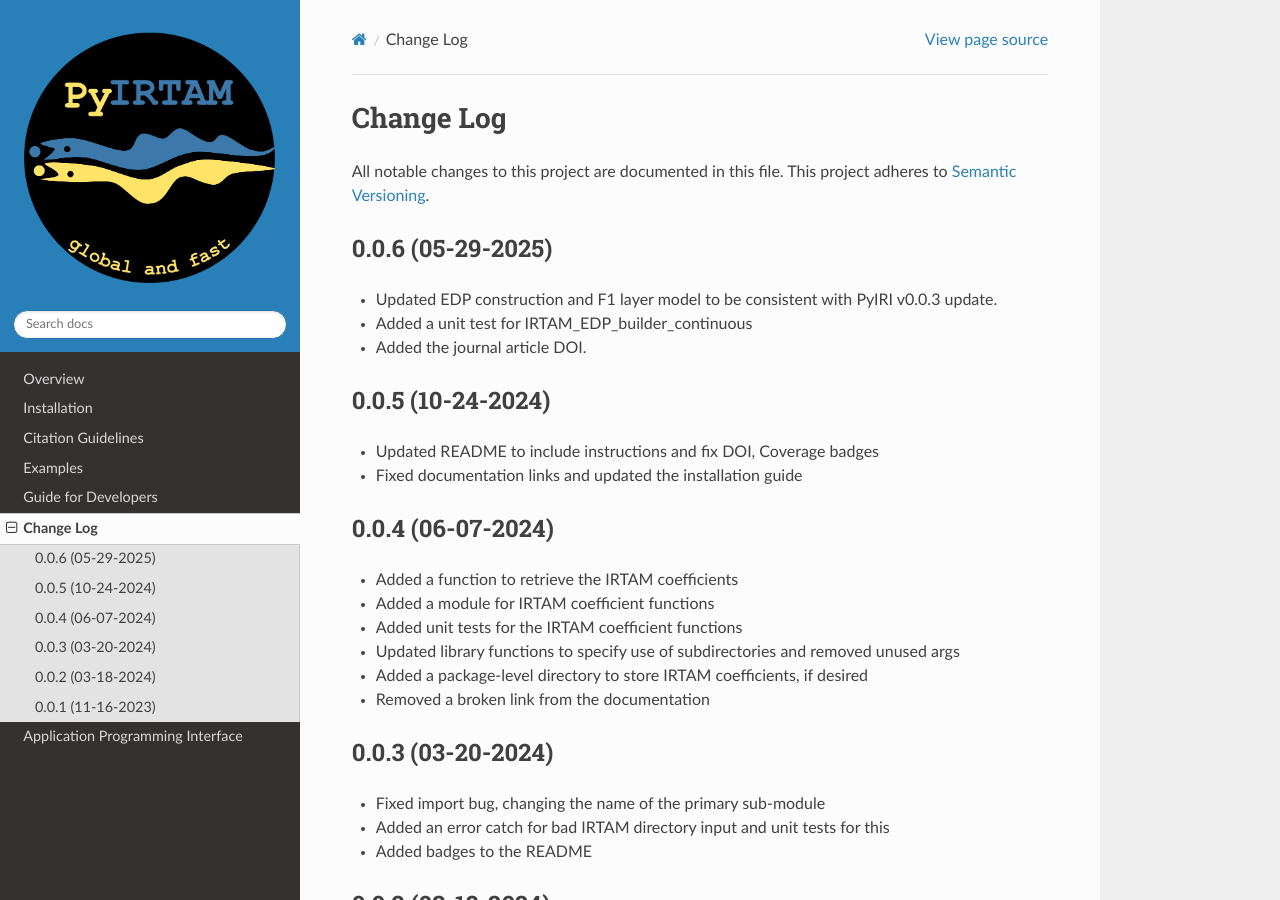
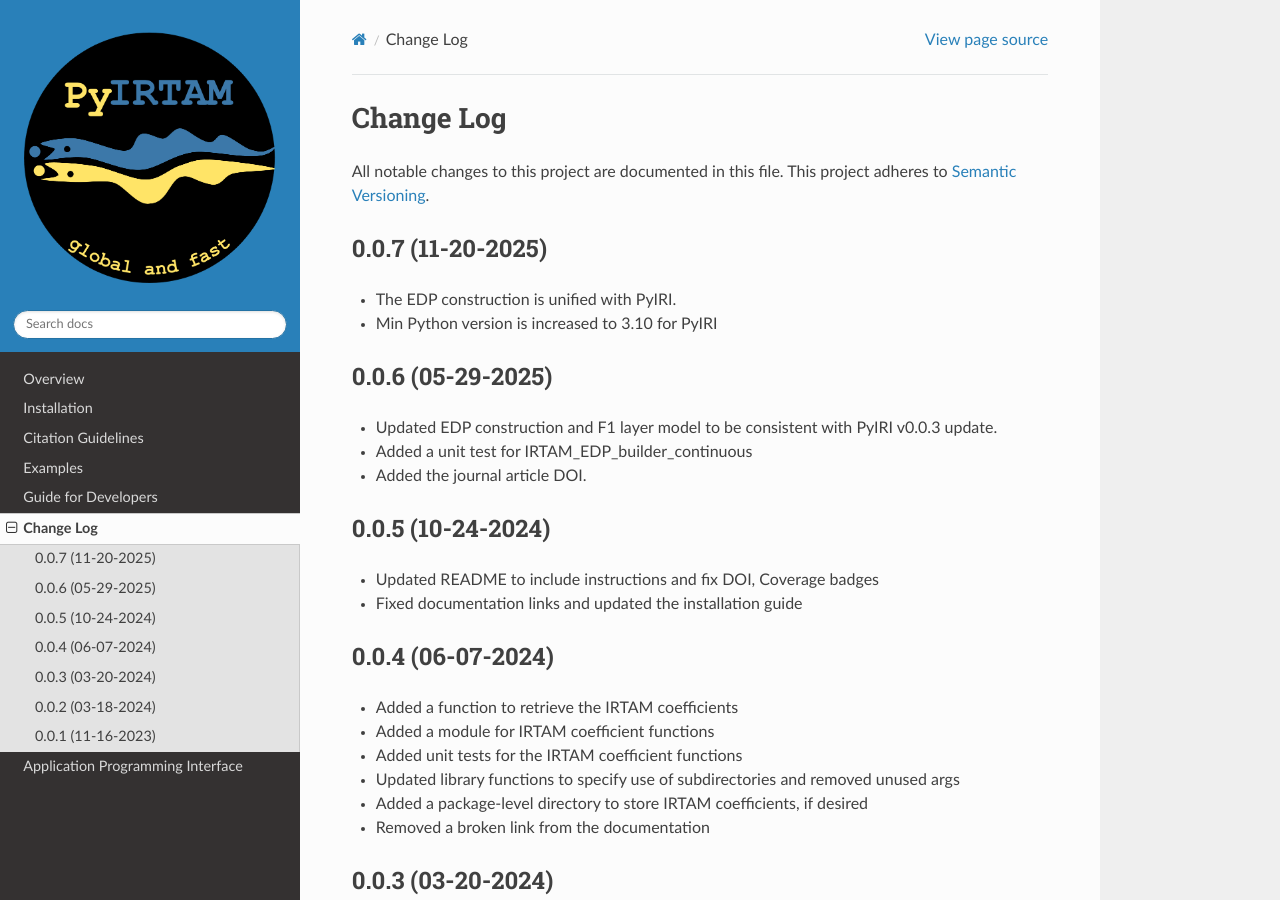
Before and after one commit to victoriyaforsythe/PyIRTAM, a Sphinx documentation site: the page built from docs/history.rst, in a window 1280 px wide and 900 px high. Built offline with Sphinx 7.4.7 and the Read the Docs theme 3.1.0, drawn with Linux system fonts in a browser that asks for light colours; pages that are not in the unit, such as notebooks, are missing from menus.

Commit message:
version updated

```diff
--- a/CHANGELOG.md
+++ b/CHANGELOG.md
@@ -1,6 +1,10 @@
 # Change Log
 All notable changes to this project are documented in this file. This project
 adheres to [Semantic Versioning](https://semver.org/).
+
+## 0.0.7 (11-20-2025)
+* The EDP construction is unified with PyIRI.
+* Min Python version is increased to 3.10 for PyIRI
 
 ## 0.0.6 (05-29-2025)
 * Updated EDP construction and F1 layer model to be consistent with PyIRI
--- a/docs/citing.rst
+++ b/docs/citing.rst
@@ -22,10 +22,10 @@ release.
   @software{PyIRTAM,
     author       = {Forsythe, V. and
                     Burrell, A.G.},
-    title        = {victoriyaforsythe/PyIRTAM: v0.0.6 (v0.0.6)},
+    title        = {victoriyaforsythe/PyIRTAM: v0.0.7 (v0.0.7)},
     year         = 2024,
     publisher    = {Zenodo},
-    version      = {v0.0.6},
+    version      = {v0.0.7},
     doi          = {10.5281/zenodo.10844521},
     url          = {https://github.com/victoriyaforsythe/PyIRTAM}
   }
--- a/docs/installation.rst
+++ b/docs/installation.rst
@@ -7,7 +7,7 @@ Prerequisites
 -------------
 
 PyIRTAM uses the Python modules included in the list below. This module
-officially supports Python 3.9+.
+officially supports Python 3.10+.
 
 1. numpy
 2. PyIRI
--- a/pyproject.toml
+++ b/pyproject.toml
@@ -4,10 +4,10 @@ build-backend = "setuptools.build_meta"
 
 [project]
 name = "PyIRTAM"
-version = "0.0.6"
+version = "0.0.7"
 description = "Python tool for IRTAM using PyIRI"
 readme = "README.md"
-requires-python = ">=3.9"
+requires-python = ">=3.10"
 license = {file = "LICENSE"}
 authors = [
     {name = "Victoriya Forsythe", email = "victoriya.makarevich@nrl.navy.mil"},
@@ -20,7 +20,6 @@ classifiers = [
   "License :: OSI Approved :: BSD License",
   "Natural Language :: English",
   "Programming Language :: Python :: 3",
-  "Programming Language :: Python :: 3.9",
   "Programming Language :: Python :: 3.10",
   "Programming Language :: Python :: 3.11",
   "Operating System :: POSIX :: Linux",
```
Also changed, not shown: 2 other files.
